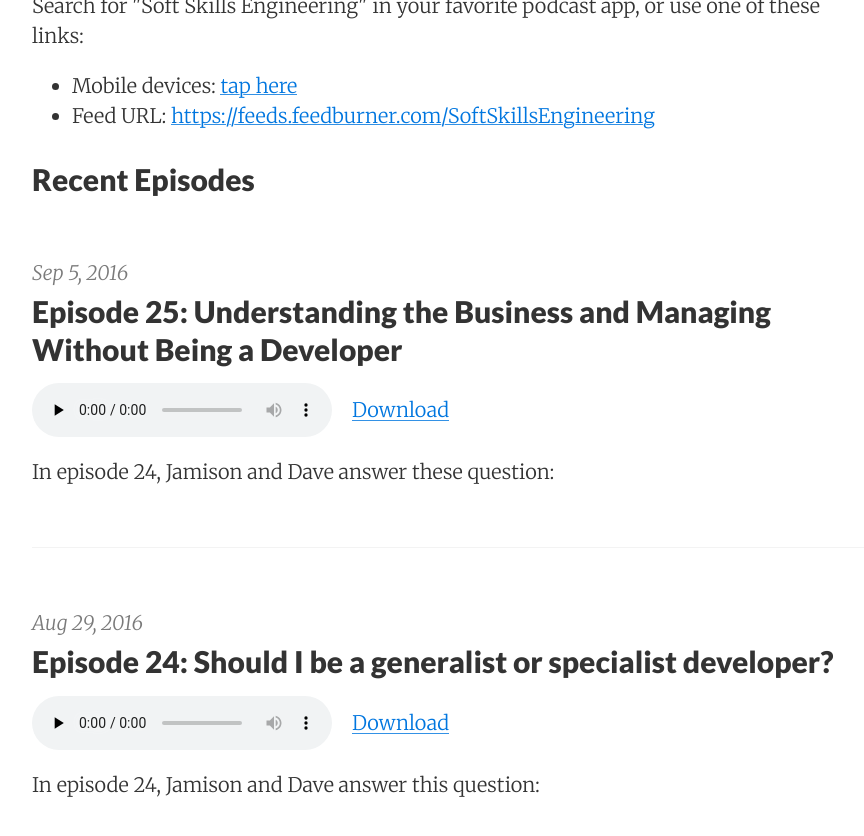
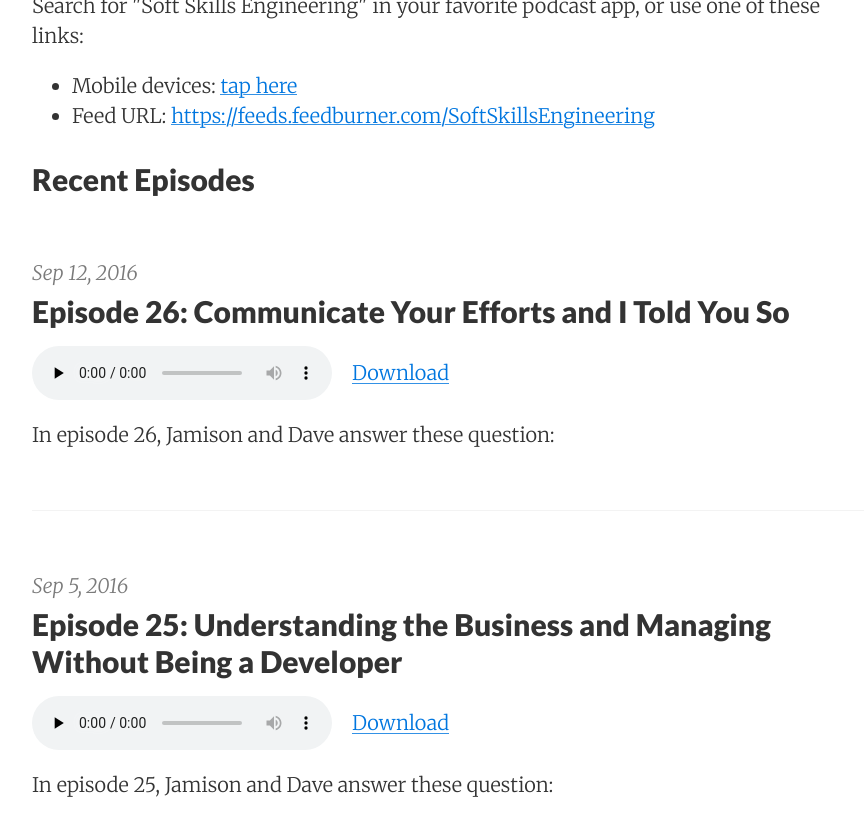
Before and after one commit to soft-skills-engineering/website, a Jekyll site: the page built from index.html, in a window 1280 px wide and 900 px high, scrolled down 457 px. Shown: the top 836 px of the window, without its empty margins (188-1052 px from the left). Built offline with Jekyll 4.4.1, drawn with Linux system fonts in a browser that asks for light colours; the list of posts is cut into pages by our own code; some of the changed text lies outside the part shown.

Commit message:
add episode 26

```diff
--- a/_posts/2016-09-05-episode-25-business-things-and-managing.md
+++ b/_posts/2016-09-05-episode-25-business-things-and-managing.md
@@ -9,7 +9,7 @@ file: "https://download.softskills.audio/sse-025.mp3"
 categories: episode
 ---
 
-In episode 24, Jamison and  Dave answer these question:
+In episode 25, Jamison and  Dave answer these question:
 
 ##How do I understand the business side better?
 
--- /dev/null
+++ b/_posts/2016-09-12-episode-26-communicate-your-efforts-and-i-told-you-so.md
@@ -0,0 +1,22 @@
+---
+layout: post
+title: 'Episode 26: Communicate Your Efforts and I Told You So'
+date: 2016-09-12 12:00:00 -0700
+guid: cdd8d25d-e37f-44ea-b783-329748c3bee9
+duration: "38:49"
+length: 37270272
+file: "https://download.softskills.audio/sse-025.mp3"
+categories: episode
+---
+
+In episode 26, Jamison and  Dave answer these question:
+
+##How do you make sure people know about your good work?
+
+See [Matt Zabriskie's](https://twitter.com/mzabriskie) [great post](http://www.mattzabriskie.com/blog/communicate-your-efforts) for background on this.
+
+We also mentioned [Do Things, Write About It](http://mdswanson.com/blog/2013/08/11/write-things-tell-people.html).
+
+
+
+##How do you get your point across effectively so you don't have to say "I told you so" later?
```
